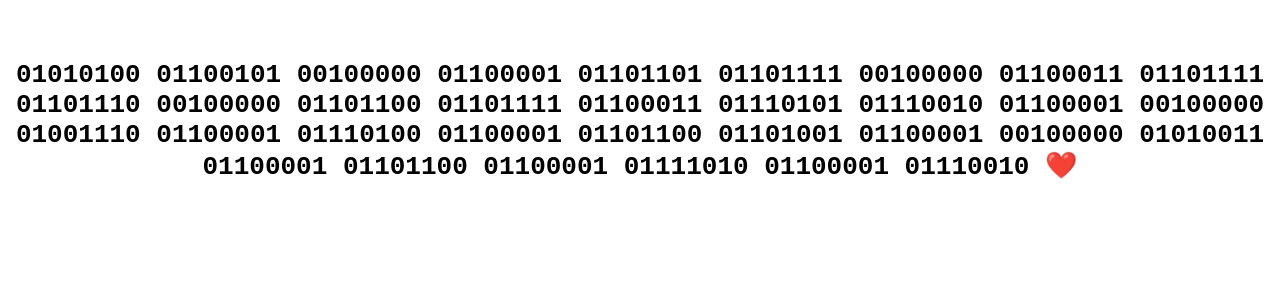
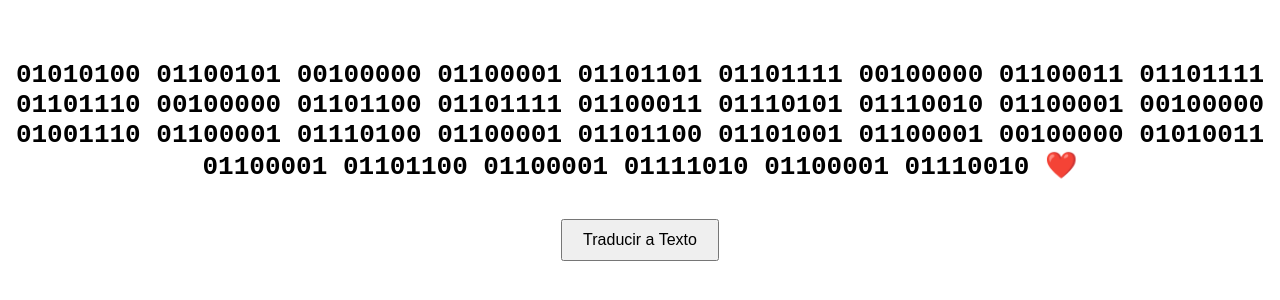
Before and after one commit to Olaves2025/mensaje-de-amor, a plain HTML site: page index.html in a window 1280 px wide. Shown: the part 196-496 px from the top of the page. Drawn offline with Linux system fonts and the light colour scheme.

Commit message:
Update index.html

```diff
--- a/index.html
+++ b/index.html
@@ -4,13 +4,32 @@
     <meta charset="UTF-8">
     <title>Mensaje Secreto</title>
     <style>
-         body { font-family: monospace; text-align: center; margin-top: 20%; }
+        body {
+            font-family: monospace;
+            text-align: center;
+            margin-top: 20%;
+        }
+        button {
+            margin-top: 20px;
+            padding: 10px 20px;
+            font-size: 16px;
+            cursor: pointer;
+        }
     </style>
+    <script>
+        function traducirBinario() {
+            const binario = "01010100 01100101 00100000 01100001 01101101 01101111 00100000 01100011 01101111 01101110 00100000 01101100 01101111 01100011 01110101 01110010 01100001 00100000 01001110 01100001 01110100 01100001 01101100 01101001 01100001 00100000 01010011 01100001 01101100 01100001 01111010 01100001 01110010";
+            const texto = binario.split(' ').map(b => String.fromCharCode(parseInt(b, 2))).join('');
+            document.getElementById("mensajeTraducido").textContent = texto;
+        }
+    </script>
 </head>
 <body>
     <h1>01010100 01100101 00100000 01100001 01101101 01101111 00100000 01100011 01101111 01101110 00100000
         01101100 01101111 01100011 01110101 01110010 01100001 00100000 01001110 01100001 01110100 01100001
         01101100 01101001 01100001 00100000 01010011 01100001 01101100 01100001 01111010 01100001 01110010 ❤️
     </h1>
+    <button onclick="traducirBinario()">Traducir a Texto</button>
+    <p id="mensajeTraducido"></p>
 </body>
 </html>
```
Lines whose indentation alone changed are shown as unchanged.
